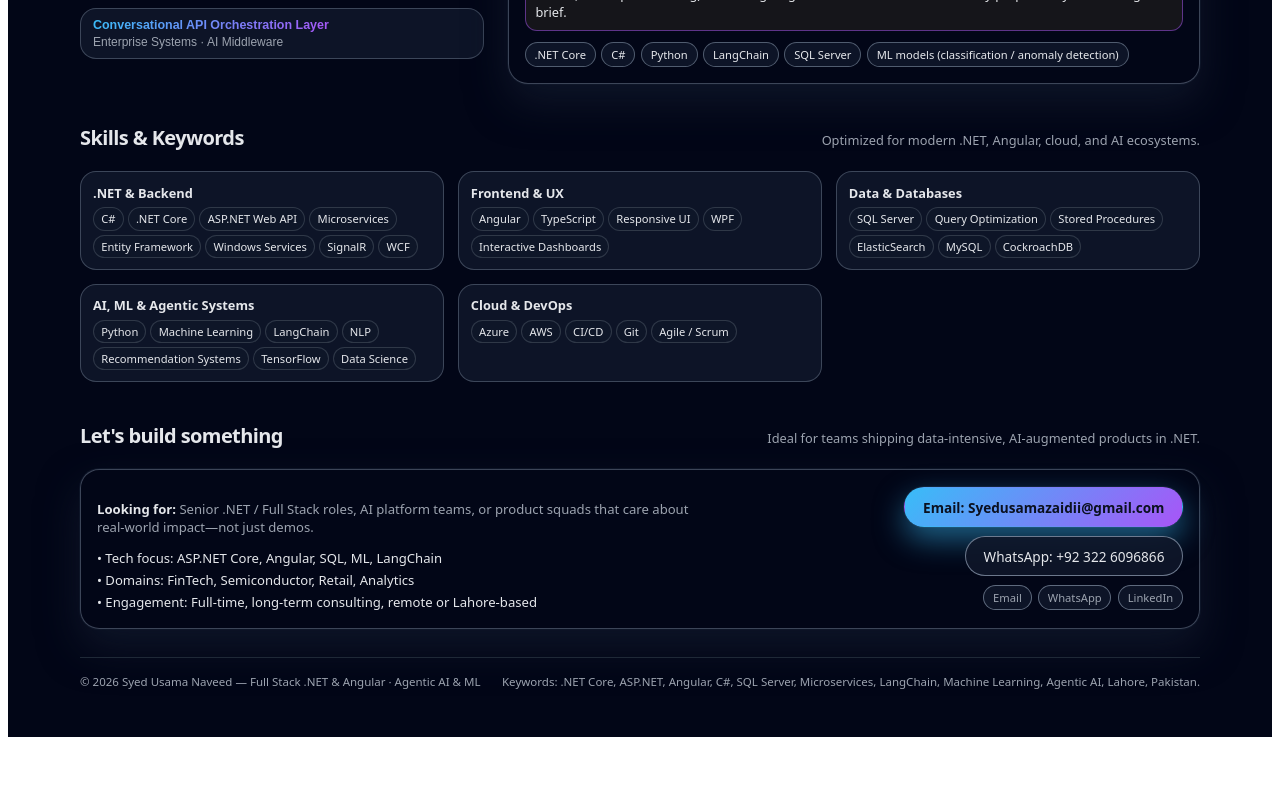
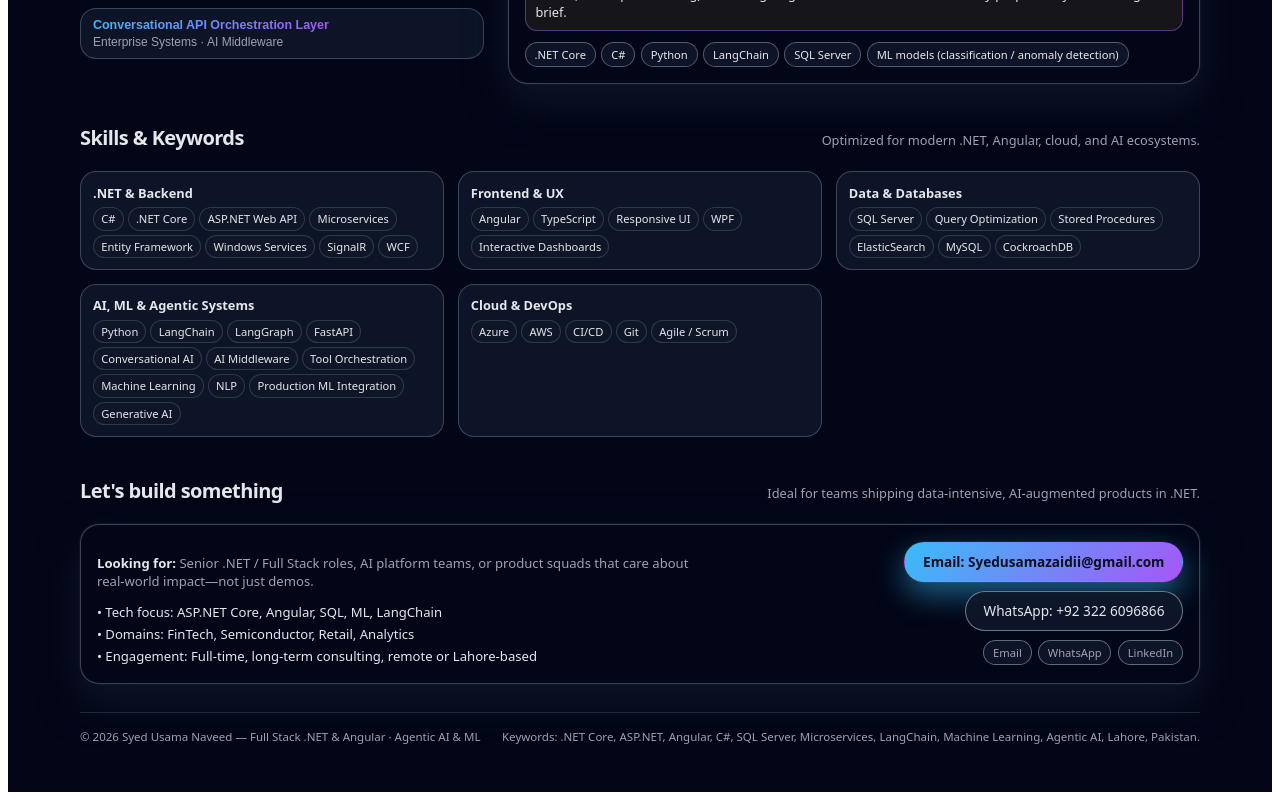
Before and after one commit to SyedUsama12/portfolio, an Angular app in the folder client/: page / in a window 1280 px wide. Shown: the part 1564-2364 px from the top of the page. Before the commit the page ends 2309 px from the top, so only its background shows below. Built offline with nearby package versions, Linux system fonts and the light colour scheme.

Commit message:
Update AI, ML & Agentic Systems keywords
Replaced the existing 'AI, ML & Agentic Systems' entry with a new set of keywords focusing on AI and machine learning technologies.

```diff
--- a/client/src/app/app.ts
+++ b/client/src/app/app.ts
@@ -274,14 +274,19 @@ readonly summary =
   name: 'AI, ML & Agentic Systems',
   keywords: [
     'Python',
+    'LangChain',
+    'LangGraph',
+    'FastAPI',
+    'Conversational AI',
+    'AI Middleware',
+    'Tool Orchestration',
     'Machine Learning',
-        'LangChain',
     'NLP',
-        'Recommendation Systems',
-        'TensorFlow',
-        'Data Science',
+    'Production ML Integration',
+    'Generative AI'
   ],
 },
+
     {
       name: 'Cloud & DevOps',
       keywords: ['Azure', 'AWS', 'CI/CD', 'Git', 'Agile / Scrum'],
```
Lines whose indentation alone changed are shown as unchanged.
